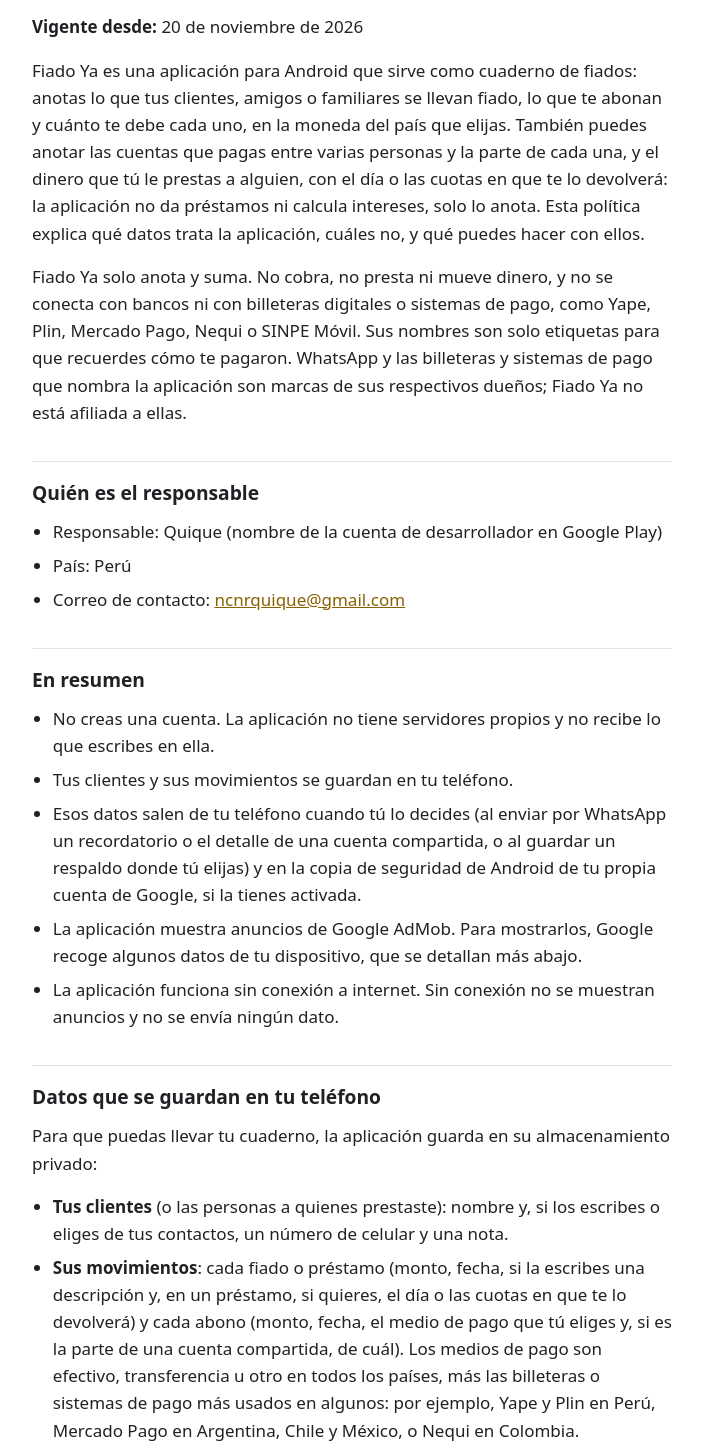
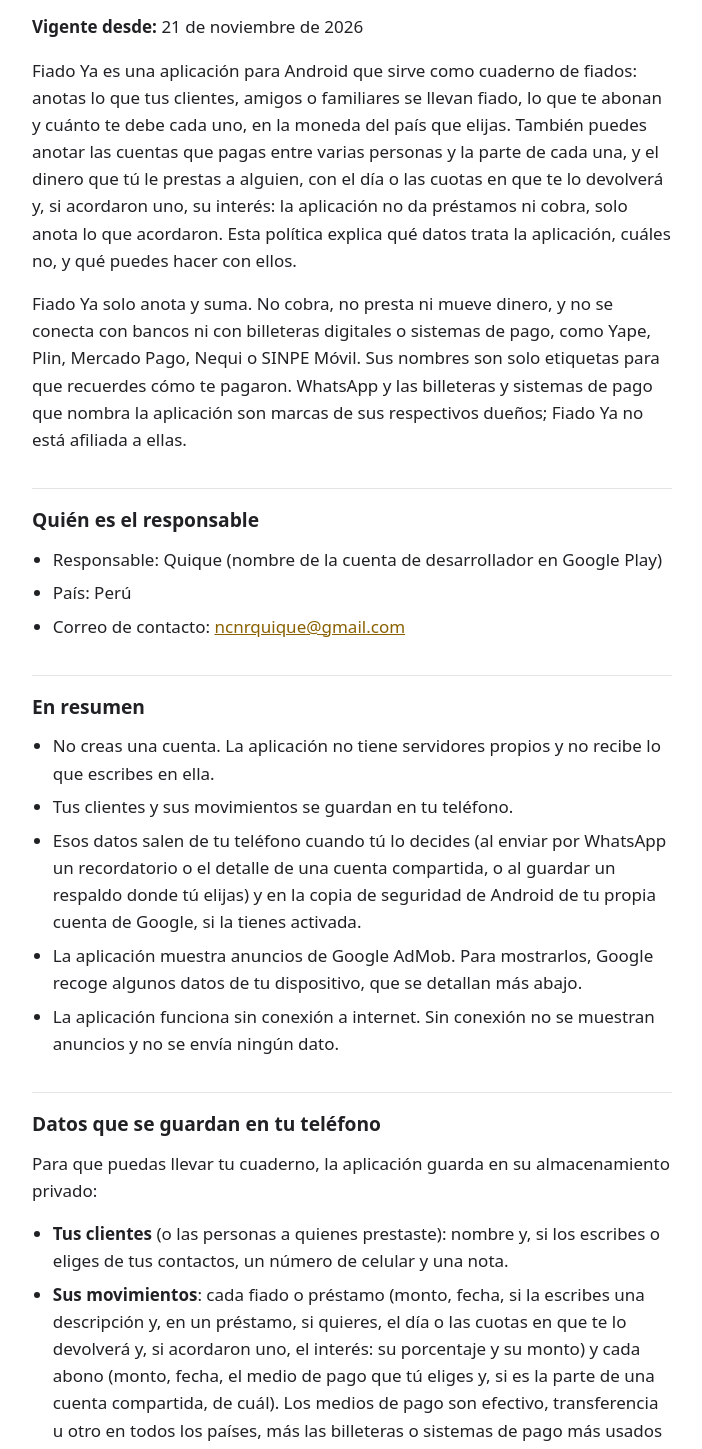
Before and after one commit to anchayhua/apps, a plain HTML site: page fiado-ya/privacidad/index.html in a window 1280 px wide. Shown: the part 119-1568 px from the top of the page, without its empty margins (288-990 px from the left). Drawn offline with Linux system fonts and the light colour scheme.

Commit message:
Update the privacy policy of Fiado Ya: the interest agreed on a loan (21 November 2026)

```diff
--- a/fiado-ya/privacidad/index.html
+++ b/fiado-ya/privacidad/index.html
@@ -27,8 +27,8 @@ footer { margin-top: 3rem; color: var(--suave); font-size: 0.9rem; }
 <main>
 <a class="volver" href="../../">← Todas las apps</a>
 <h1>Política de privacidad de Fiado Ya</h1>
-<p><strong>Vigente desde:</strong> 20 de noviembre de 2026</p>
-<p>Fiado Ya es una aplicación para Android que sirve como cuaderno de fiados: anotas lo que tus clientes, amigos o familiares se llevan fiado, lo que te abonan y cuánto te debe cada uno, en la moneda del país que elijas. También puedes anotar las cuentas que pagas entre varias personas y la parte de cada una, y el dinero que tú le prestas a alguien, con el día o las cuotas en que te lo devolverá: la aplicación no da préstamos ni calcula intereses, solo lo anota. Esta política explica qué datos trata la aplicación, cuáles no, y qué puedes hacer con ellos.</p>
+<p><strong>Vigente desde:</strong> 21 de noviembre de 2026</p>
+<p>Fiado Ya es una aplicación para Android que sirve como cuaderno de fiados: anotas lo que tus clientes, amigos o familiares se llevan fiado, lo que te abonan y cuánto te debe cada uno, en la moneda del país que elijas. También puedes anotar las cuentas que pagas entre varias personas y la parte de cada una, y el dinero que tú le prestas a alguien, con el día o las cuotas en que te lo devolverá y, si acordaron uno, su interés: la aplicación no da préstamos ni cobra, solo anota lo que acordaron. Esta política explica qué datos trata la aplicación, cuáles no, y qué puedes hacer con ellos.</p>
 <p>Fiado Ya solo anota y suma. No cobra, no presta ni mueve dinero, y no se conecta con bancos ni con billeteras digitales o sistemas de pago, como Yape, Plin, Mercado Pago, Nequi o SINPE Móvil. Sus nombres son solo etiquetas para que recuerdes cómo te pagaron. WhatsApp y las billeteras y sistemas de pago que nombra la aplicación son marcas de sus respectivos dueños; Fiado Ya no está afiliada a ellas.</p>
 <h2>Quién es el responsable</h2>
 <ul>
@@ -48,7 +48,7 @@ footer { margin-top: 3rem; color: var(--suave); font-size: 0.9rem; }
 <p>Para que puedas llevar tu cuaderno, la aplicación guarda en su almacenamiento privado:</p>
 <ul>
 <li><strong>Tus clientes</strong> (o las personas a quienes prestaste): nombre y, si los escribes o eliges de tus contactos, un número de celular y una nota.</li>
-<li><strong>Sus movimientos</strong>: cada fiado o préstamo (monto, fecha, si la escribes una descripción y, en un préstamo, si quieres, el día o las cuotas en que te lo devolverá) y cada abono (monto, fecha, el medio de pago que tú eliges y, si es la parte de una cuenta compartida, de cuál). Los medios de pago son efectivo, transferencia u otro en todos los países, más las billeteras o sistemas de pago más usados en algunos: por ejemplo, Yape y Plin en Perú, Mercado Pago en Argentina, Chile y México, o Nequi en Colombia.</li>
+<li><strong>Sus movimientos</strong>: cada fiado o préstamo (monto, fecha, si la escribes una descripción y, en un préstamo, si quieres, el día o las cuotas en que te lo devolverá y, si acordaron uno, el interés: su porcentaje y su monto) y cada abono (monto, fecha, el medio de pago que tú eliges y, si es la parte de una cuenta compartida, de cuál). Los medios de pago son efectivo, transferencia u otro en todos los países, más las billeteras o sistemas de pago más usados en algunos: por ejemplo, Yape y Plin en Perú, Mercado Pago en Argentina, Chile y México, o Nequi en Colombia.</li>
 <li><strong>Tus cuentas compartidas</strong>: cuando pagas una cuenta entre varios, su nombre y fecha, quiénes participan (tus clientes y, si eliges contarte, tú), cada consumo con su monto y a quiénes les toca, y quién ya te pagó su parte. La parte de cada persona se anota además como un fiado en su cuaderno.</li>
 <li><strong>La fecha de tu último respaldo</strong>, y la de la última vez que cerraste el aviso, para recordarte cuándo conviene guardar otro.</li>
 </ul>
```
